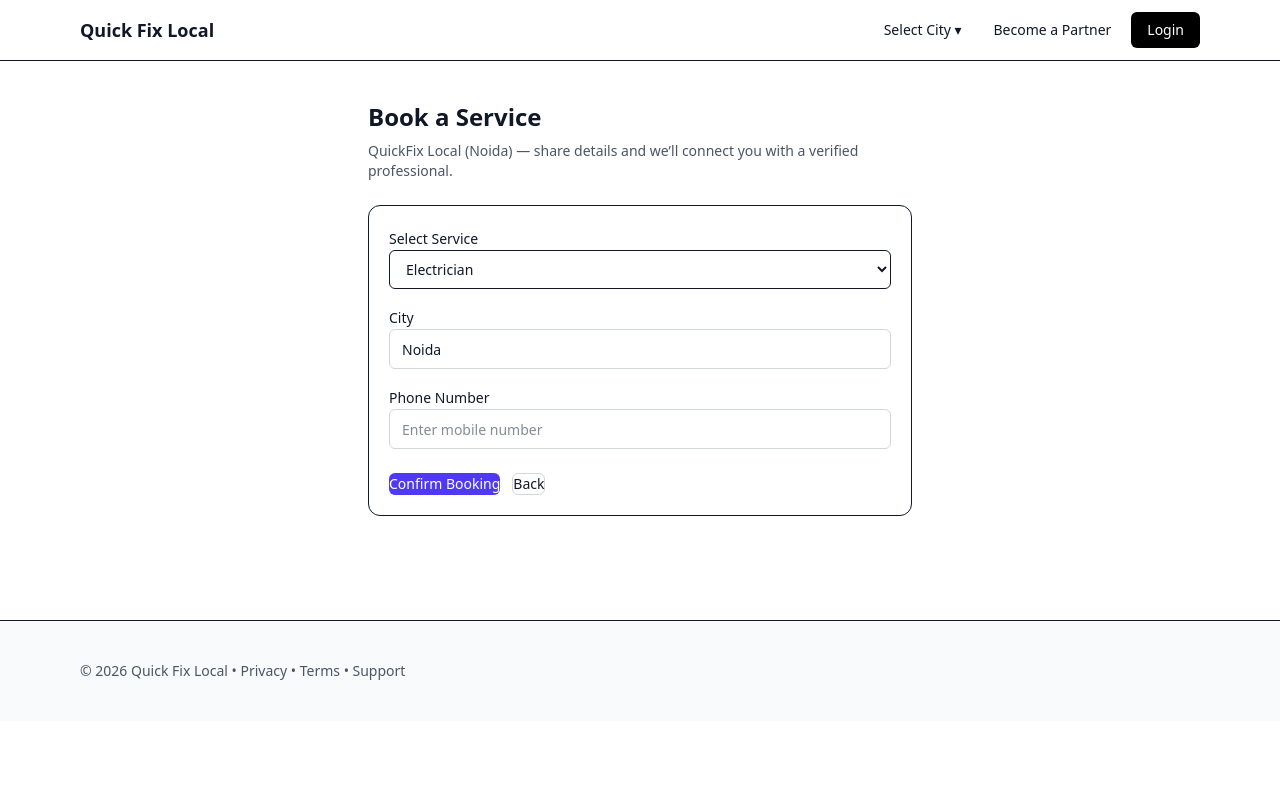
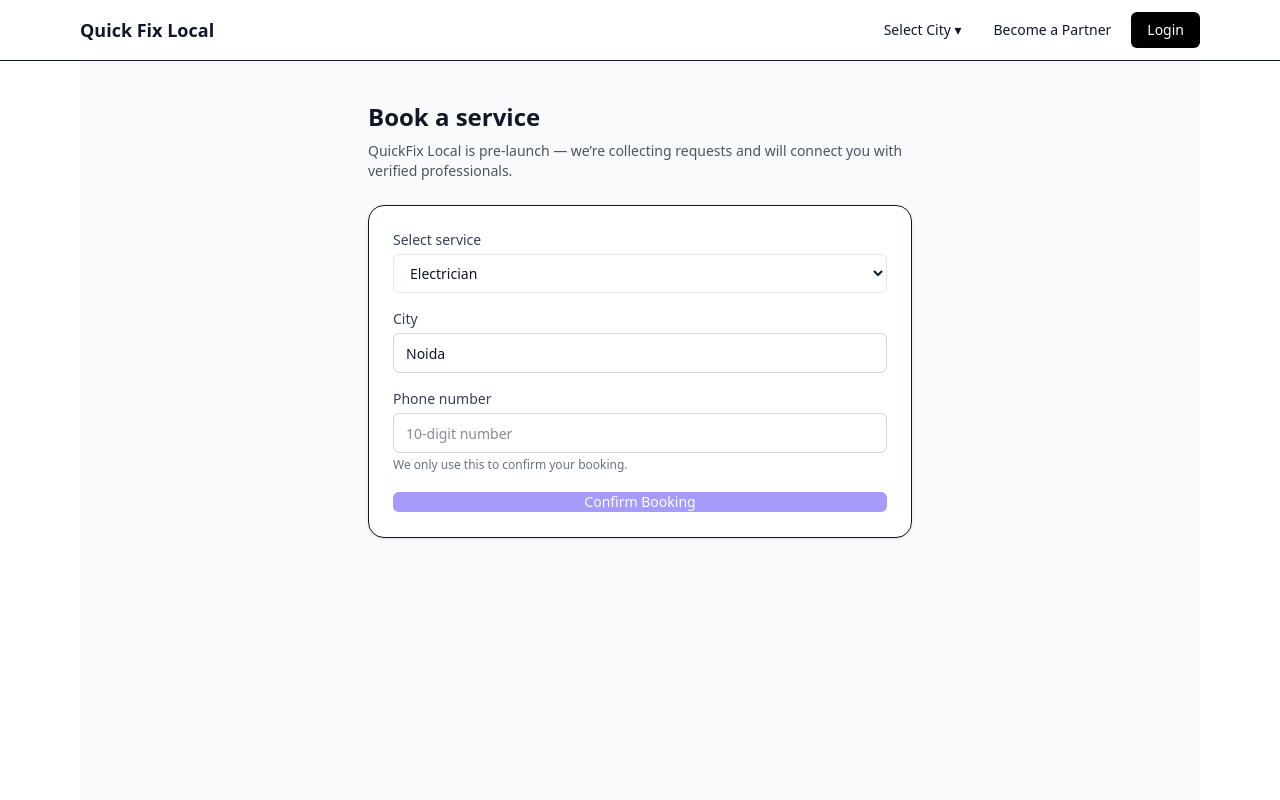
Before and after one commit to adarsh39565-hue/quickfixlocal, a Next.js app: page /book in a window 1280 px wide. Shown: the top 800 px of the page. Built offline with nearby package versions, Linux system fonts and the light colour scheme.

Commit message:
Refactor BookPage for improved form handling
Refactored BookPage component to improve form handling and UI structure. Added validation for service booking inputs.

```diff
--- a/app/book/page.tsx
+++ b/app/book/page.tsx
@@ -1,55 +1,65 @@
 "use client";
 
-export const dynamic = "force-dynamic";
-
-import { Suspense, useMemo, useState } from "react";
-import { useRouter, useSearchParams } from "next/navigation";
+import React, { useMemo, useState } from "react";
+import { useRouter } from "next/navigation";
 import { Button } from "../../components/ui/button";
+import { Card } from "../../components/ui/card";
 import { Input } from "../../components/ui/input";
 
-function BookInner() {
+const SERVICES = [
+  "Electrician",
+  "Plumber",
+  "AC Repair",
+  "Home Cleaning",
+  "Appliance Repair",
+  "Painting",
+];
+
+export default function BookPage() {
   const router = useRouter();
-  const params = useSearchParams();
-
-  // OPTIONAL: if you pass ?service=Electrician from homepage, it will prefill
-  const serviceFromUrl = params.get("service") ?? "";
-
-  const services = useMemo(
-    () => ["Electrician", "Plumber", "AC Repair", "Home Cleaning", "Appliance Repair", "Painting"],
-    []
-  );
-
-  const [service, setService] = useState(serviceFromUrl || services[0]);
+  const [service, setService] = useState(SERVICES[0]);
   const [city, setCity] = useState("Noida");
   const [phone, setPhone] = useState("");
 
-  function onSubmit(e: React.FormEvent) {
-    e.preventDefault();
+  const canSubmit = useMemo(() => {
+    const cleaned = phone.replace(/\D/g, "");
+    return service.trim().length > 0 && city.trim().length > 1 && cleaned.length >= 10;
+  }, [service, city, phone]);
 
-    const url =
-      `/book/confirm?service=${encodeURIComponent(service)}` +
-      `&city=${encodeURIComponent(city)}` +
-      `&phone=${encodeURIComponent(phone)}`;
+  function onSubmit() {
+    if (!canSubmit) return;
 
-    router.push(url);
+    const qs = new URLSearchParams({
+      service,
+      city,
+      phone,
+    });
+
+    router.push(`/book/confirm?${qs.toString()}`);
   }
 
   return (
-    <div className="py-10 max-w-xl mx-auto px-4">
-      <h1 className="text-2xl font-semibold">Book a Service</h1>
+    <div className="min-h-screen bg-gray-50">
+      <div className="mx-auto max-w-xl px-4 py-10">
+        <div className="mb-6">
+          <h1 className="text-2xl font-semibold">Book a service</h1>
           <p className="mt-2 text-sm text-gray-600">
-        QuickFix Local (Noida) — share details and we’ll connect you with a verified professional.
+            QuickFix Local is pre-launch — we’re collecting requests and will connect you with verified professionals.
           </p>
+        </div>
 
-      <form onSubmit={onSubmit} className="mt-6 space-y-4 rounded-xl border bg-white p-5">
-        <div className="space-y-2">
-          <label className="text-sm font-medium">Select Service</label>
+        <Card className="rounded-2xl border bg-white p-6 shadow-sm">
+          <div className="space-y-4">
+            <div>
+              <label className="mb-1 block text-sm font-medium text-gray-700">
+                Select service
+              </label>
               <select
                 value={service}
                 onChange={(e) => setService(e.target.value)}
-            className="w-full rounded-md border px-3 py-2 text-sm"
+                className="w-full rounded-md border border-gray-200 bg-white px-3 py-2 text-sm outline-none focus:ring-2 focus:ring-gray-200"
               >
-            {services.map((s) => (
+                {SERVICES.map((s) => (
                   <option key={s} value={s}>
                     {s}
                   </option>
@@ -57,41 +67,33 @@ function BookInner() {
               </select>
             </div>
 
-        <div className="space-y-2">
-          <label className="text-sm font-medium">City</label>
+            <div>
+              <label className="mb-1 block text-sm font-medium text-gray-700">
+                City
+              </label>
               <Input value={city} onChange={(e) => setCity(e.target.value)} placeholder="Noida" />
             </div>
 
-        <div className="space-y-2">
-          <label className="text-sm font-medium">Phone Number</label>
+            <div>
+              <label className="mb-1 block text-sm font-medium text-gray-700">
+                Phone number
+              </label>
               <Input
                 value={phone}
                 onChange={(e) => setPhone(e.target.value)}
-            placeholder="Enter mobile number"
+                placeholder="10-digit number"
               />
+              <p className="mt-1 text-xs text-gray-500">
+                We only use this to confirm your booking.
+              </p>
             </div>
 
-        <div className="pt-2 flex gap-3">
-          <Button type="submit">Confirm Booking</Button>
-          <Button type="button" variant="outline" onClick={() => router.push("/")}>
-            Back
+            <Button onClick={onSubmit} disabled={!canSubmit} className="w-full">
+              Confirm Booking
             </Button>
           </div>
-      </form>
+        </Card>
+      </div>
     </div>
   );
 }
-
-export default function BookPage() {
-  return (
-    <Suspense
-      fallback={
-        <div className="py-10 max-w-xl mx-auto px-4 text-sm text-gray-600">
-          Loading booking page...
-        </div>
-      }
-    >
-      <BookInner />
-    </Suspense>
-  );
-}
```
Lines whose indentation alone changed are shown as unchanged.
